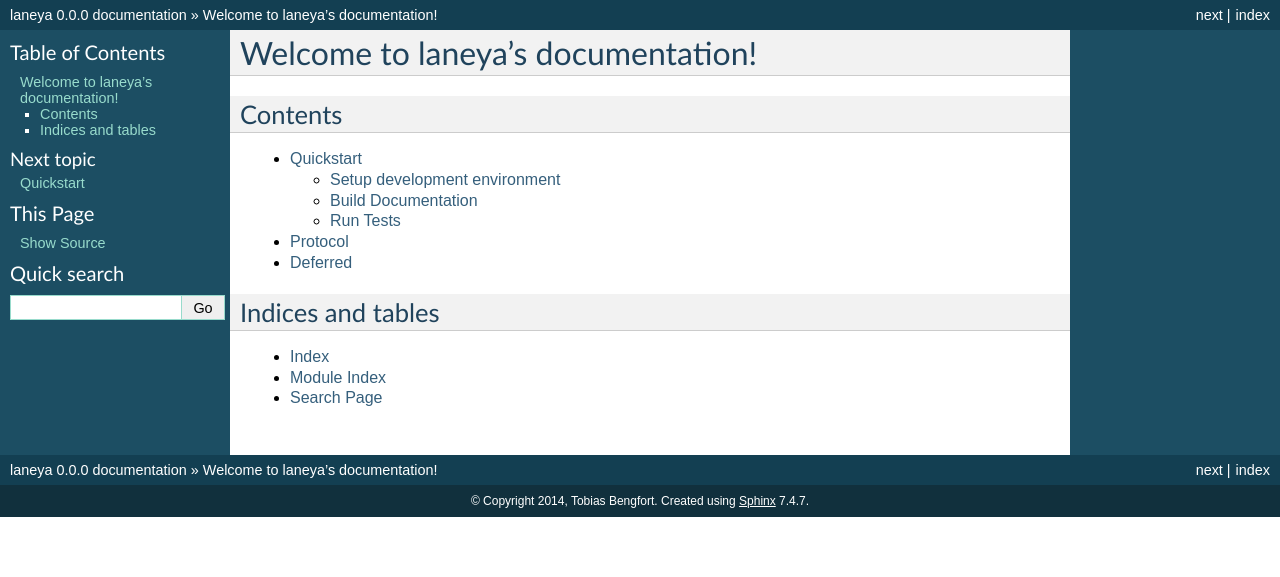
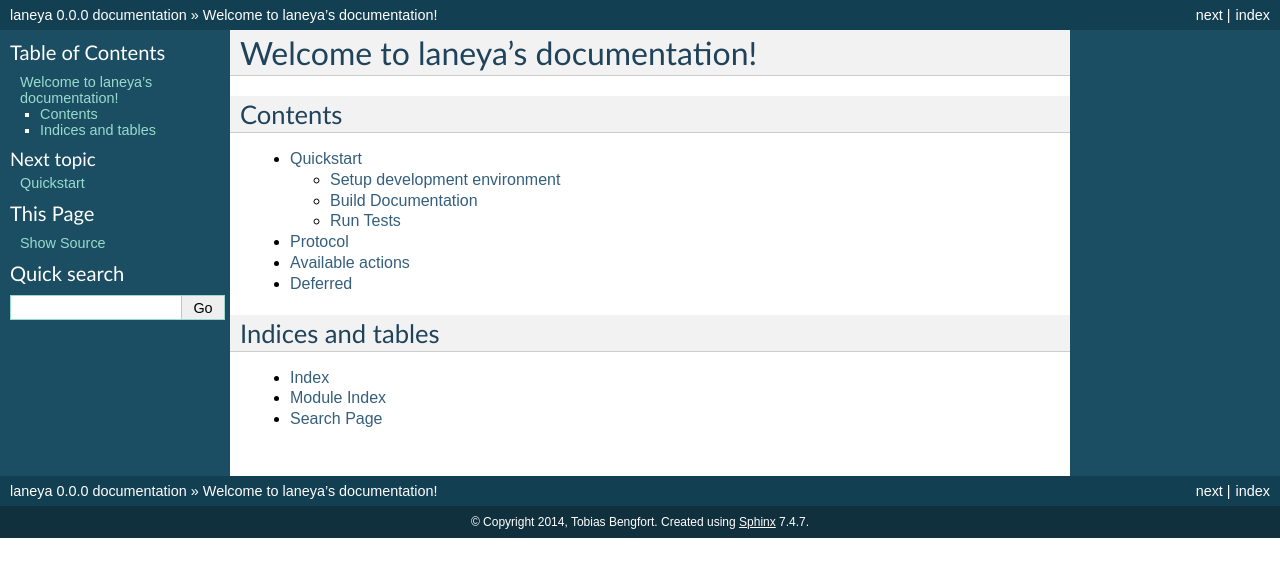
Before and after one commit to xi/laneya, a Sphinx documentation site: the page built from docs/source/index.rst, in a window 1280 px wide. Shown: the top 577 px of the page. Built offline with Sphinx 7.4.7, drawn with Linux system fonts in a browser that asks for light colours.

Commit message:
document actions

```diff
--- /dev/null
+++ b/docs/source/actions.rst
@@ -0,0 +1,5 @@
+Available actions
+=================
+
+.. automodule:: laneya.actions
+    :members:
--- a/docs/source/index.rst
+++ b/docs/source/index.rst
@@ -9,6 +9,7 @@ Contents
 
     quickstart
     protocol
+    actions
     deferred
 
 Indices and tables
```
